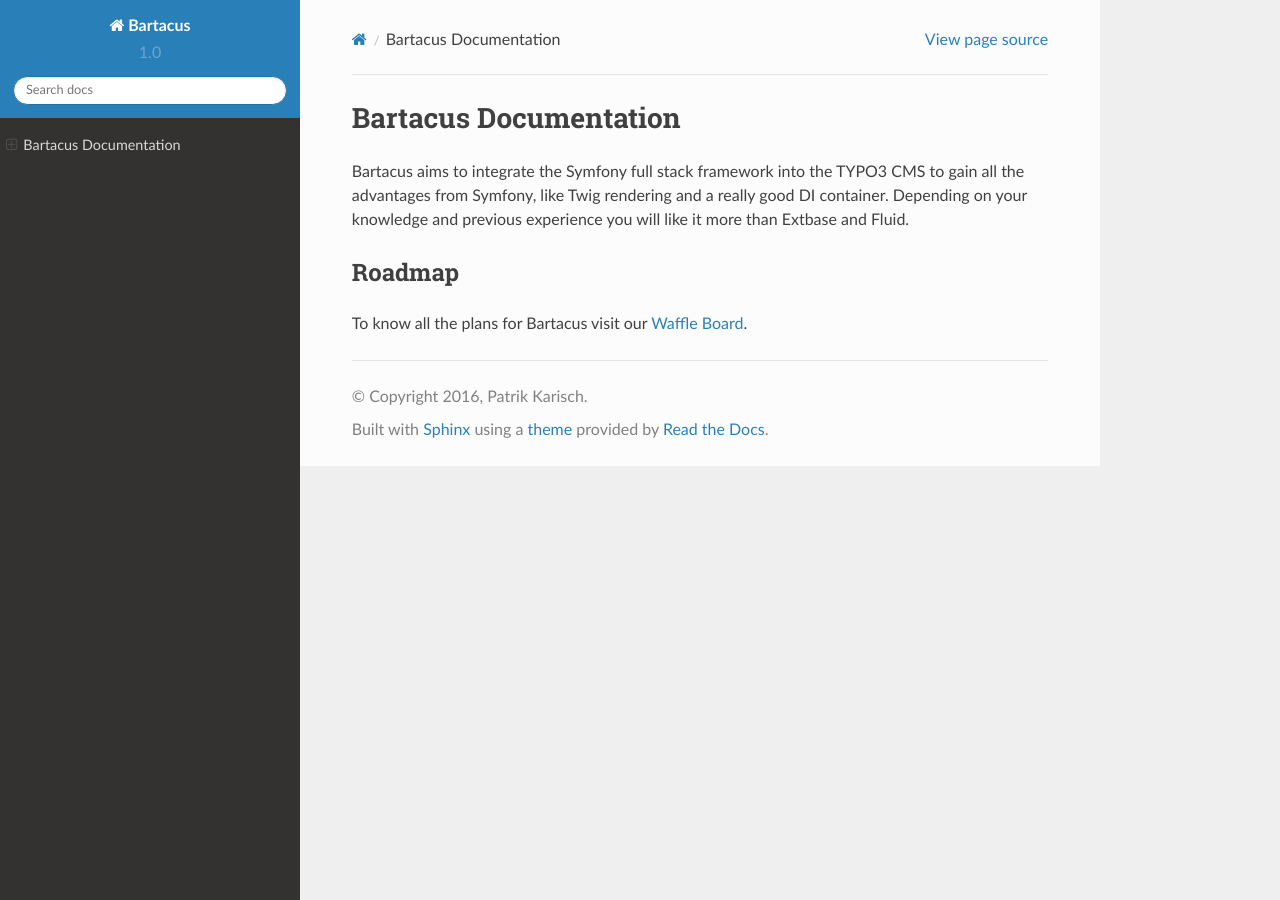
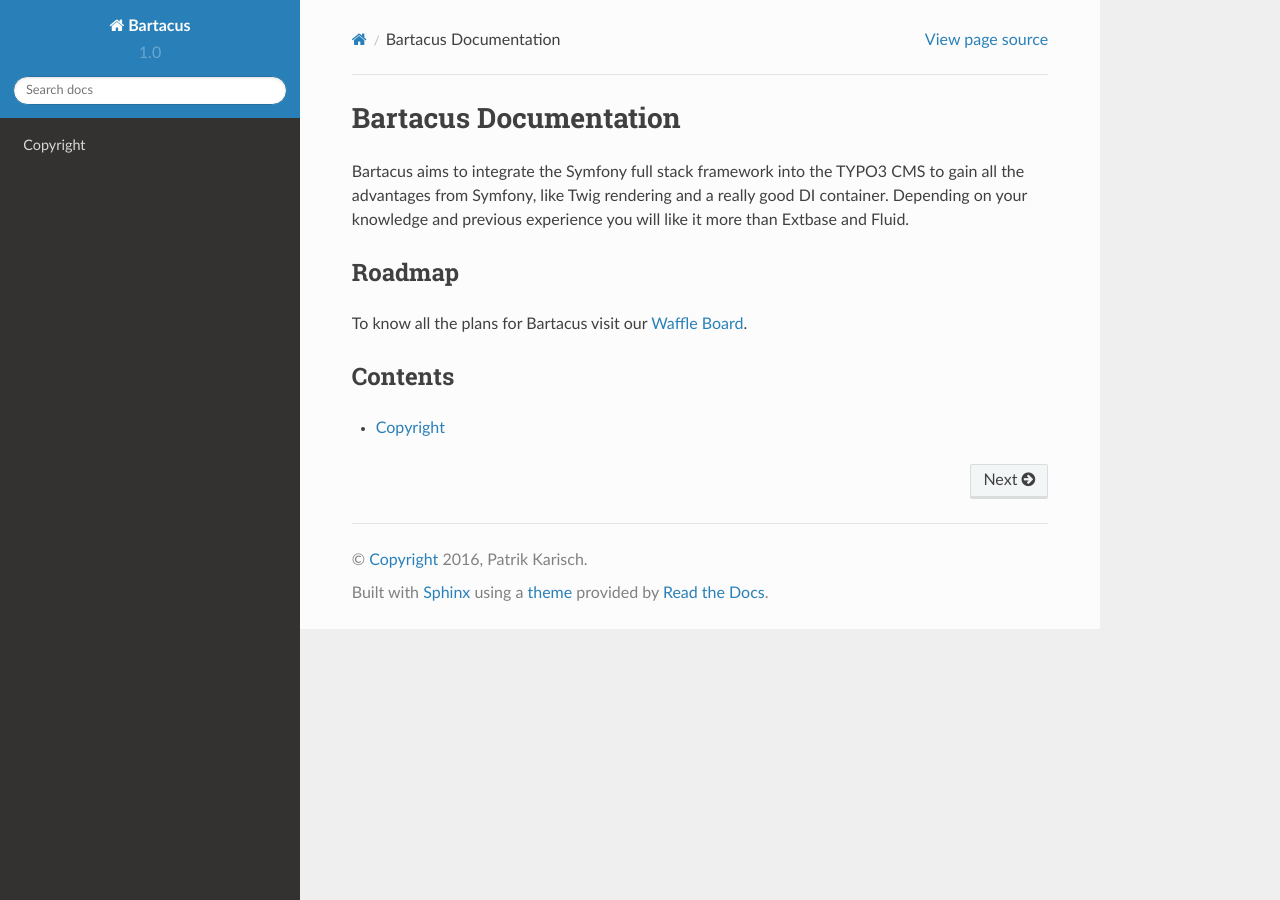
Before and after one commit to Bartacus/Bartacus, a Sphinx documentation site: the page built from docs/index.rst, in a window 1280 px wide. Built offline with Sphinx 7.4.7 and the Read the Docs theme 2.0.0, drawn with Linux system fonts in a browser that asks for light colours.

Commit message:
Add documentation copyright

```diff
--- a/docs/index.rst
+++ b/docs/index.rst
@@ -11,3 +11,11 @@
 =======
 
 To know all the plans for Bartacus visit our `Waffle Board <https://waffle.io/Bartacus/Bartacus>`_.
+
+Contents
+========
+
+.. toctree::
+    :maxdepth: 1
+
+    copyright
```
Also changed, not shown: docs/copyright.rst (added, +25 -0 lines).
